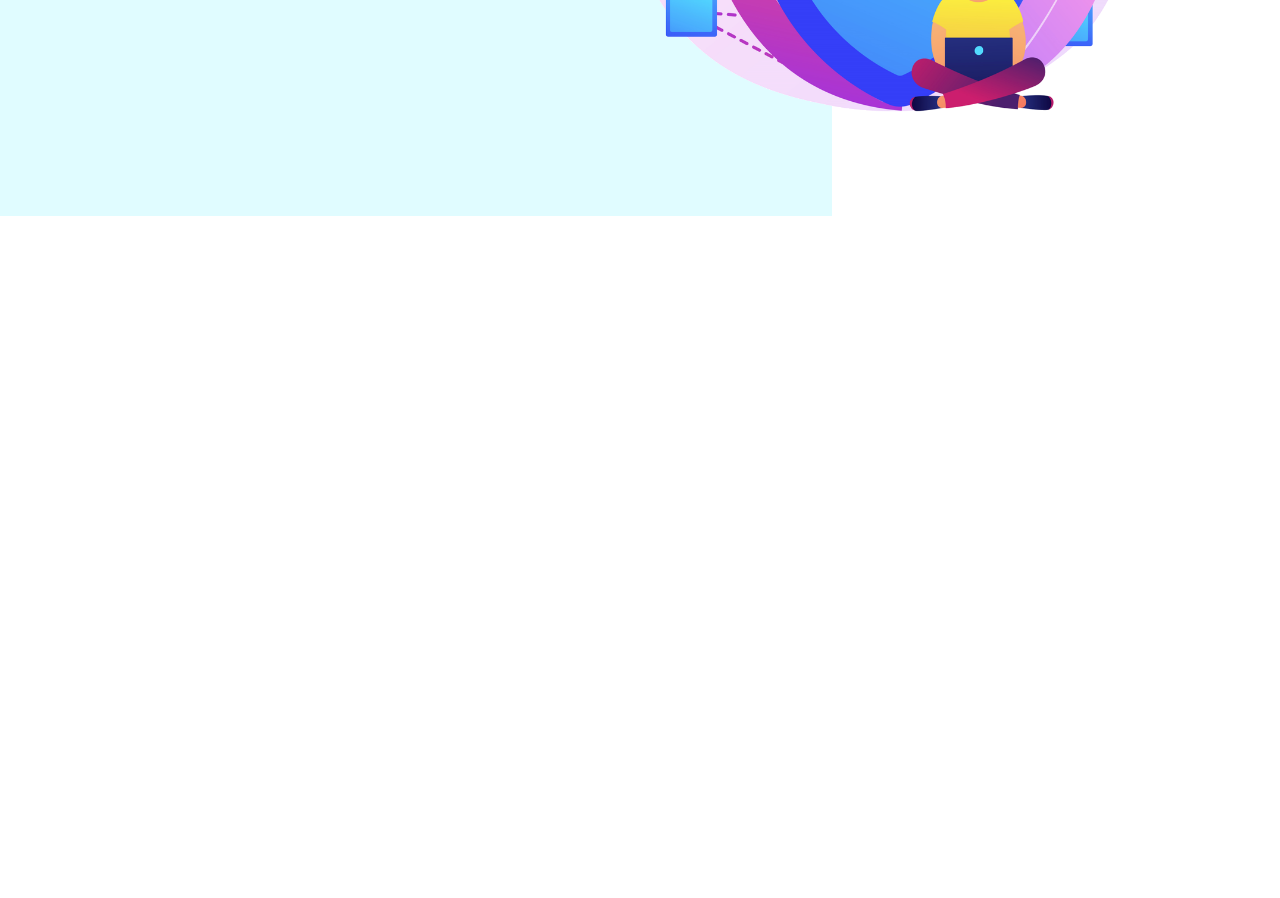
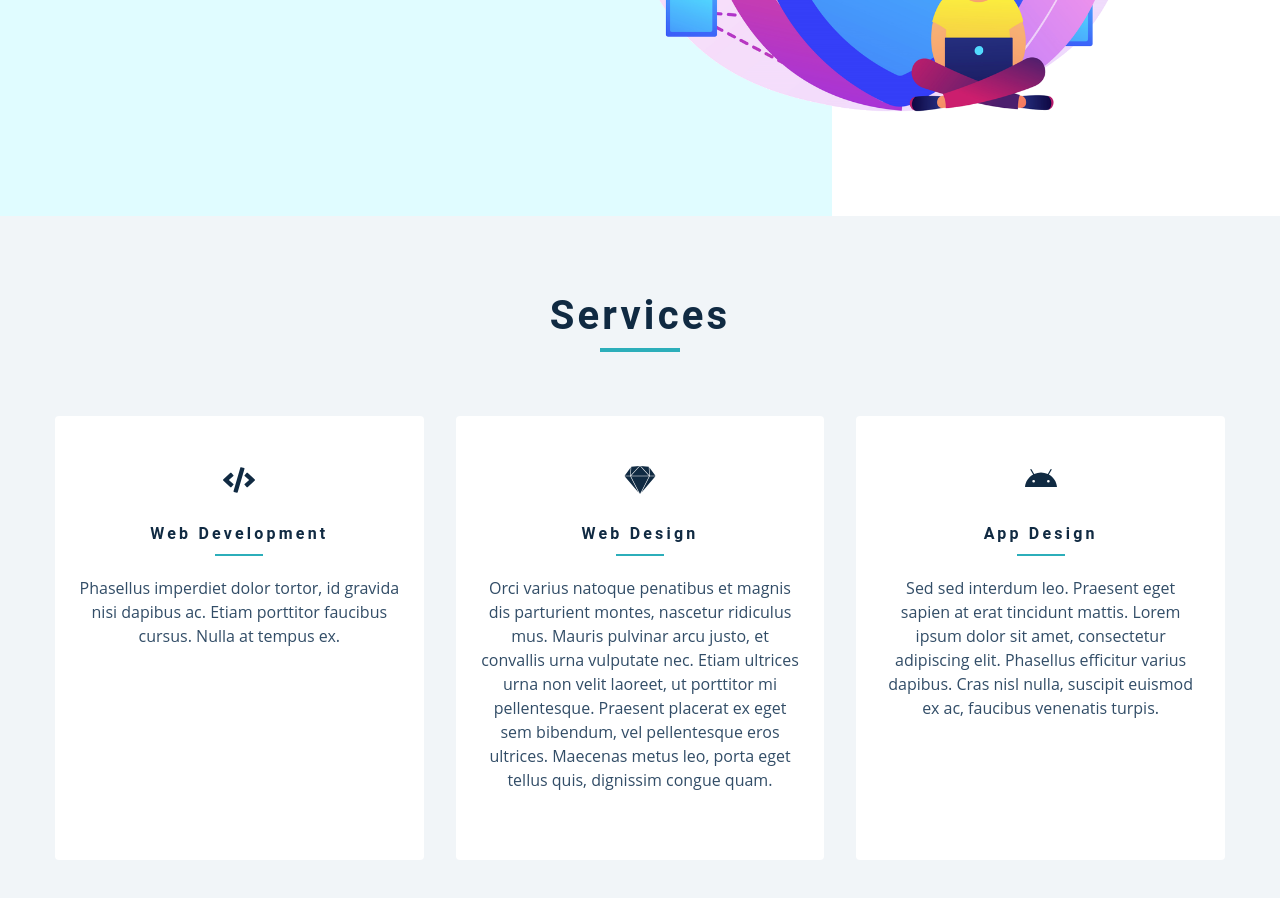
Before and after one commit to WebDevelopUa/gatsby_02, a Gatsby site: page / in a window 1280 px wide. Shown: the part 584-1482 px from the top of the page. Before the commit the page ends 800 px from the top, so only its background shows below. Built offline with nearby package versions, Linux system fonts and the light colour scheme; Gatsby itself is replaced by a stand-in of ours.

Commit message:
Add Services section on Homepage

```diff
--- a/src/components/Hero.js
+++ b/src/components/Hero.js
@@ -8,7 +8,7 @@
   {
     file(relativePath: {eq: "hero.png"}) {
       childImageSharp {
-        gatsbyImageData(layout: CONSTRAINED)
+       gatsbyImageData(layout: CONSTRAINED, placeholder: BLURRED)
       }
     }
   }
--- a/src/components/Services.js
+++ b/src/components/Services.js
@@ -1,9 +1,24 @@
-import React from "react"
-import Title from "./Title"
-import services from "../constants/services"
+import React from "react";
+import Title from "./Title";
+import services from "../constants/services";
 
-const Services = () => {
-  return <h2>services component</h2>
-}
+const Services = () =>
+  <section className="section bg-grey">
+    <Title title="services" />
+    <div className="section-center services-center">
+      {services.map(
+        service => {
+          const { id, icon, title, text } = service;
+          return <article key={id} className="service">
+            {icon}
+            <h4>{title}</h4>
+            <div className="underline" />
+            <p>{text}</p>
+          </article>;
+        }
+      )}
+    </div>
+  </section>;
 
-export default Services
+
+export default Services;
--- a/src/components/Title.js
+++ b/src/components/Title.js
@@ -1,7 +1,9 @@
-import React from "react"
+import React from "react";
 
-const Title = () => {
-  return <h2>title component</h2>
-}
+const Title = ({ title }) =>
+  <div className="section-title">
+    <h2>{title || "default title"}</h2>
+    <div className="underline" />
+  </div>;
 
-export default Title
+export default Title;
--- a/src/pages/index.js
+++ b/src/pages/index.js
@@ -7,8 +7,8 @@
 import Projects from "../components/Projects";
 import Blogs from "../components/Blogs";
 
-export default () => {
-  return <Layout>
+export default () =>
+  <Layout>
     <Hero />
+    <Services />
   </Layout>;
-}
```
